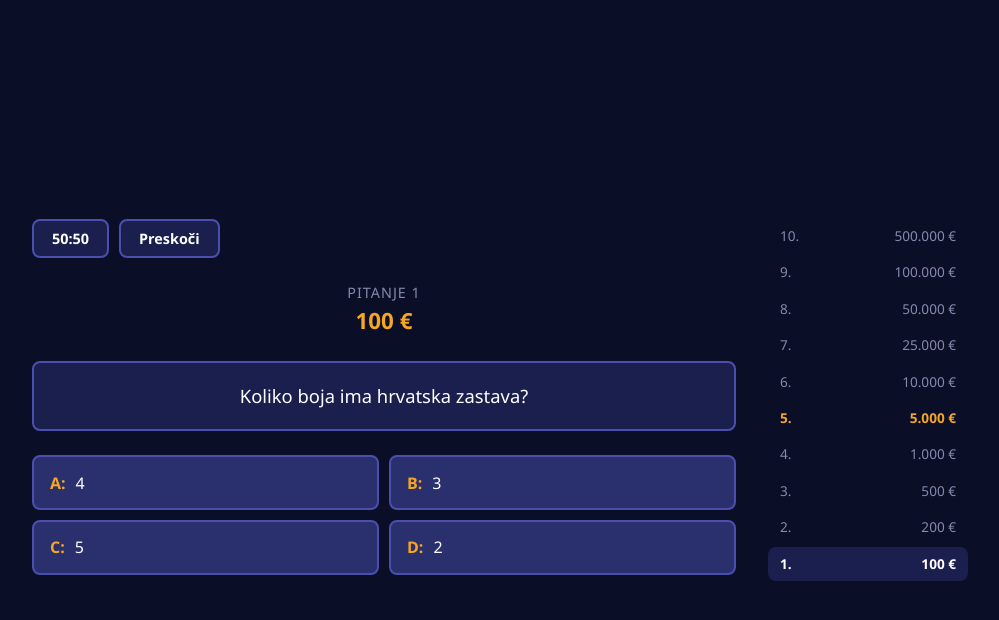
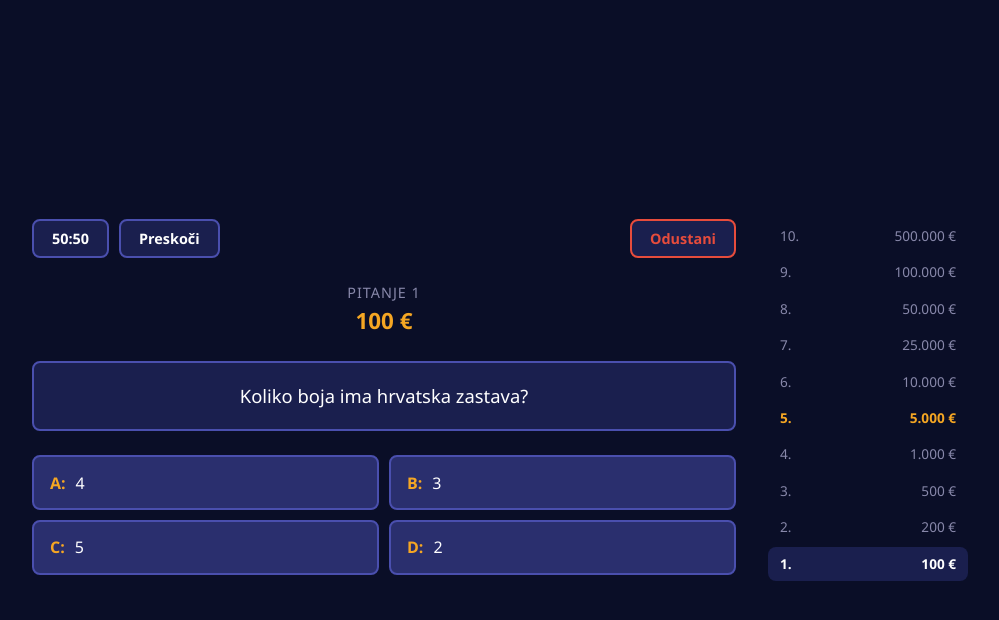
Before and after one commit to davidandelictomasic/Internship-14-Millionaire, a React (Vite) app: page / in a window 1280 px wide. Both pictures are taken after a click on the button "Pokreni igru". Shown: the top 620 px of the page, without its empty margins (140-1139 px from the left). Built offline with nearby package versions, Linux system fonts and the light colour scheme.

Commit message:
Add quit option

```diff
--- a/src/App.jsx
+++ b/src/App.jsx
@@ -81,6 +81,15 @@ function App() {
     setJokers((prev) => ({ ...prev, skip: false }));
   }
 
+  function handleQuit() {
+    if (showingResult) return;
+    const quitEarnings = currentLevel === 0 ? 0 : REWARDS[currentLevel - 1];
+    if (window.confirm('Jeste li sigurni da želite odustati? Osvojili biste: ' + formatReward(quitEarnings))) {
+      setEarnings(quitEarnings);
+      setGamePhase('gameOver');
+    }
+  }
+
   function handleSelectAnswer(index) {
     if (showingResult) return;
 
@@ -120,6 +129,7 @@ function App() {
               jokers={jokers}
               onFiftyFifty={handleFiftyFifty}
               onSkip={handleSkip}
+              onQuit={handleQuit}
               disabled={showingResult}
             />
             <QuestionCard
--- a/src/components/Jokers/Jokers.css
+++ b/src/components/Jokers/Jokers.css
@@ -26,3 +26,15 @@
   opacity: 0.3;
   cursor: default;
 }
+
+.joker-btn--quit {
+  margin-left: auto;
+  border-color: var(--color-wrong);
+  color: var(--color-wrong);
+}
+
+.joker-btn--quit:hover:not(:disabled) {
+  border-color: var(--color-wrong);
+  color: var(--color-wrong);
+  opacity: 0.7;
+}
--- a/src/components/Jokers/Jokers.jsx
+++ b/src/components/Jokers/Jokers.jsx
@@ -1,7 +1,7 @@
 import clsx from 'clsx';
 import './Jokers.css';
 
-function Jokers({ jokers, onFiftyFifty, onSkip, disabled }) {
+function Jokers({ jokers, onFiftyFifty, onSkip, onQuit, disabled }) {
   return (
     <div className="jokers">
       <button
@@ -18,6 +18,13 @@ function Jokers({ jokers, onFiftyFifty, onSkip, disabled }) {
       >
         Preskoči
       </button>
+      <button
+        className="joker-btn joker-btn--quit"
+        onClick={onQuit}
+        disabled={disabled}
+      >
+        Odustani
+      </button>
     </div>
   );
 }
```
